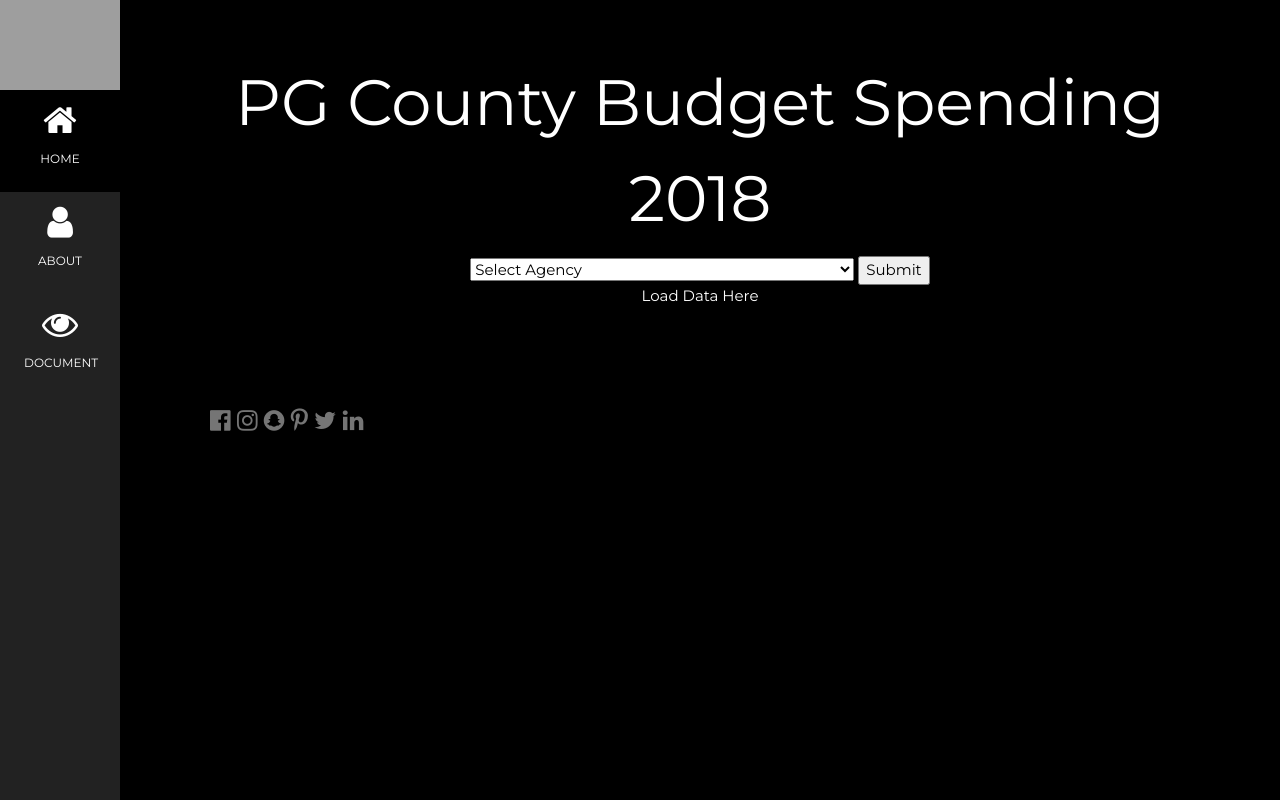
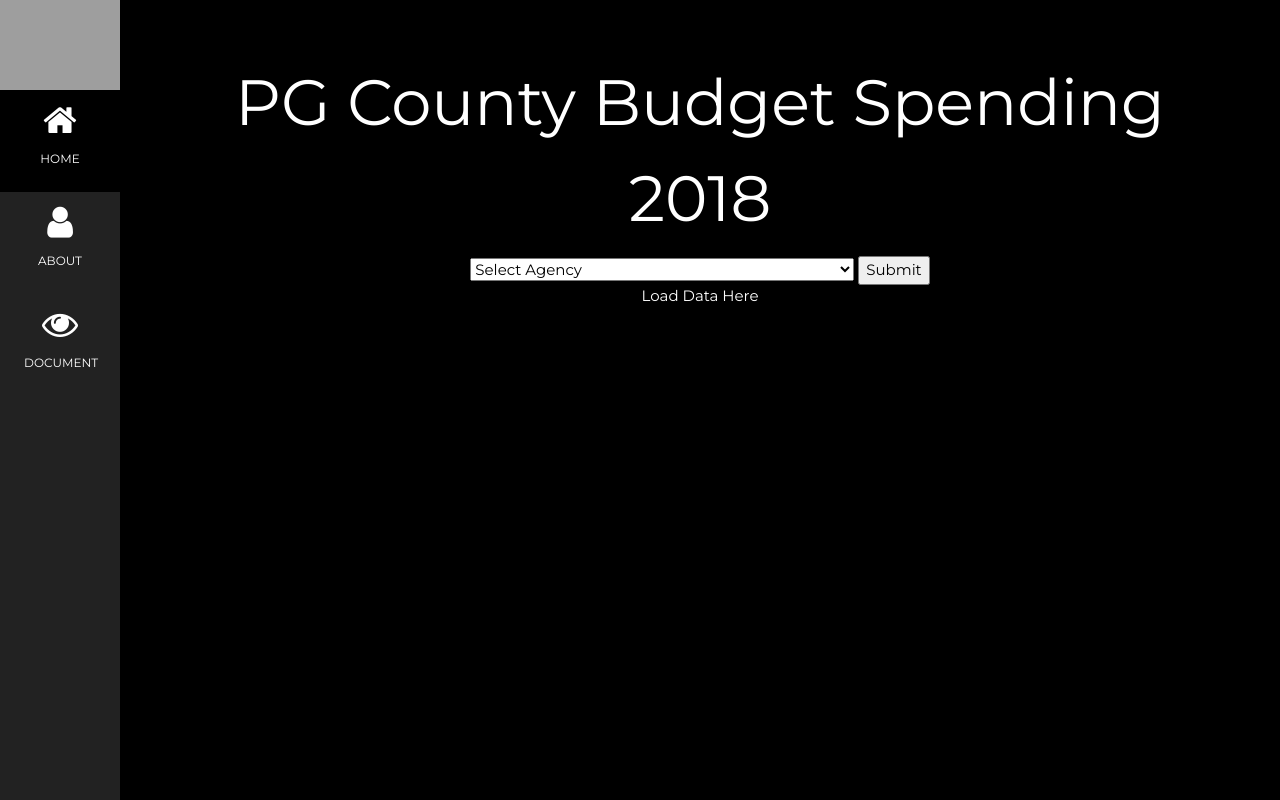
Before and after one commit to JmkGallier/377_Project, a website: page src/public/index.html in a window 1280 px wide. Drawn offline with nearby package versions, Linux system fonts and the light colour scheme; grey boxes are pictures that could not be loaded.

Commit message:
last update

```diff
--- a/src/public/index.html
+++ b/src/public/index.html
@@ -155,17 +155,6 @@
 
     </header>
 
-    <!-- Footer -->
-    <footer class="w3-content w3-padding-64 w3-text-grey w3-xlarge">
-        <i class="fa fa-facebook-official w3-hover-opacity"></i>
-        <i class="fa fa-instagram w3-hover-opacity"></i>
-        <i class="fa fa-snapchat w3-hover-opacity"></i>
-        <i class="fa fa-pinterest-p w3-hover-opacity"></i>
-        <i class="fa fa-twitter w3-hover-opacity"></i>
-        <i class="fa fa-linkedin w3-hover-opacity"></i>
-
-        <!-- End footer -->
-    </footer>
 
     <!-- END PAGE CONTENT -->
 </div>
```
